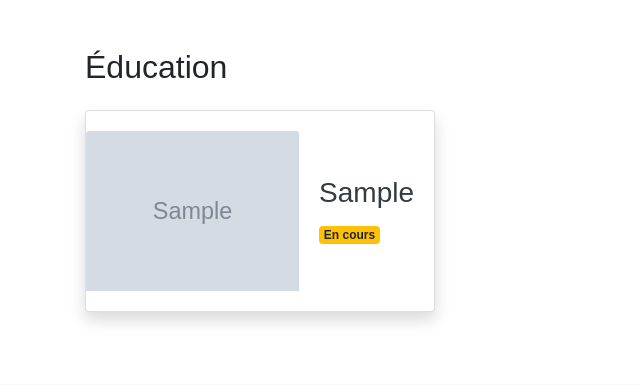
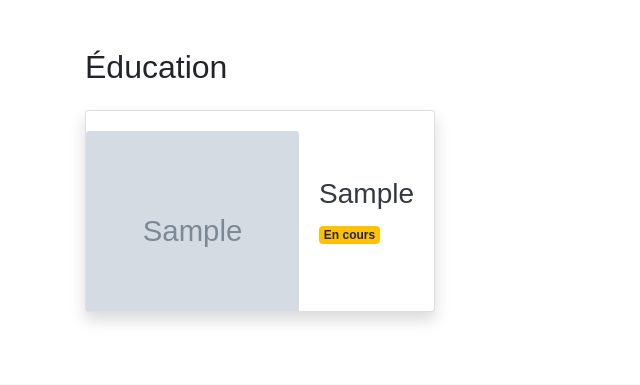
Before and after one commit to Laseguue/CV2, a Django app: page /education/ in a window 1280 px wide. Shown: the part 56-441 px from the top of the page, without its empty margins (0-640 px from the left). Run offline with Django 4.2, Linux system fonts and the light colour scheme; tables that the repository leaves empty hold one stand-in row (values such as "Sample post"); grey boxes marked "Sample" are stand-in pictures; parts of the project's set-up code (start-up, migrations or seed data) failed here and were passed over; some libraries are stand-ins or nearby versions.

Commit message:
modif images

```diff
--- a/cv/static/cv/styles.css
+++ b/cv/static/cv/styles.css
@@ -37,3 +37,12 @@ body {
     height: 200px;
     object-fit: cover;
 }
+.image-container {
+    height: 200px;
+    overflow: hidden;
+}
+
+.image-container img {
+    object-fit: cover;
+    height: 100%;
+}
--- a/cv/templates/cv/education.html
+++ b/cv/templates/cv/education.html
@@ -7,7 +7,7 @@
             <div class="col-md-4 mb-4">
                 <div class="card h-100 shadow">
                     <a href="{% url 'education_detail' diploma_id=education.id %}" class="text-decoration-none text-dark d-flex align-items-center h-100">
-                        <div class="w-100">
+                        <div class="w-100 image-container">
                             <img src="{{ education.image }}" alt="{{ education.diploma }}" class="card-img-top img-fluid w-100">
                         </div>
                         <div class="card-body">
--- a/cv/templates/cv/experience.html
+++ b/cv/templates/cv/experience.html
@@ -8,7 +8,7 @@
                 <div class="card h-100 shadow">
                     <a href="{% url 'experience_detail' experience_id=experience.id %}" class="text-decoration-none text-dark d-flex align-items-center h-100">
                         {% if experience.diplome_image %}
-                        <div class="w-100">
+                        <div class="w-100 image-container">
                             <img src="{{ experience.diplome_image }}" alt="{{ experience.position }}" class="card-img-top img-fluid w-100">
                         </div>
                         {% endif %}
```
